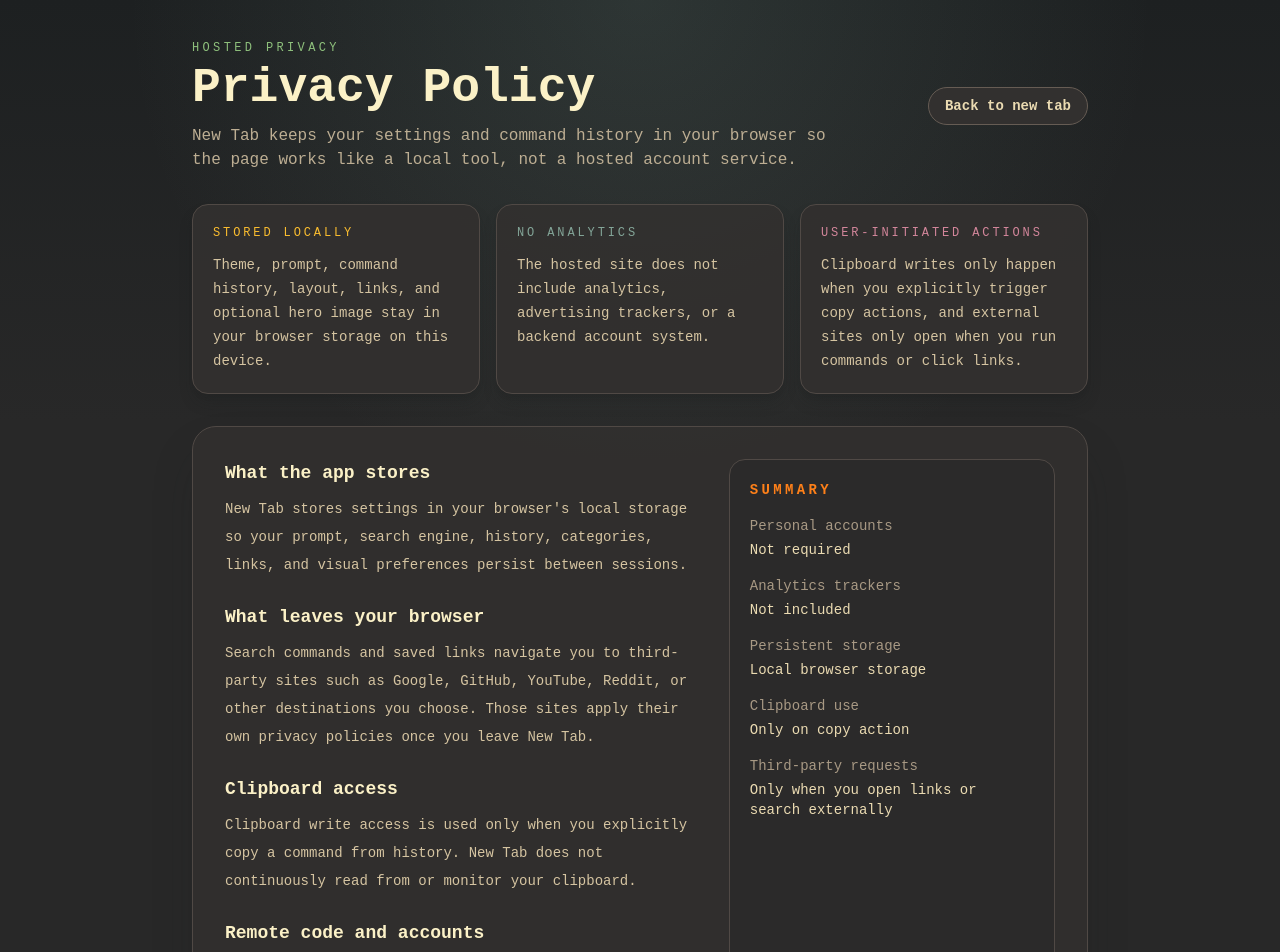
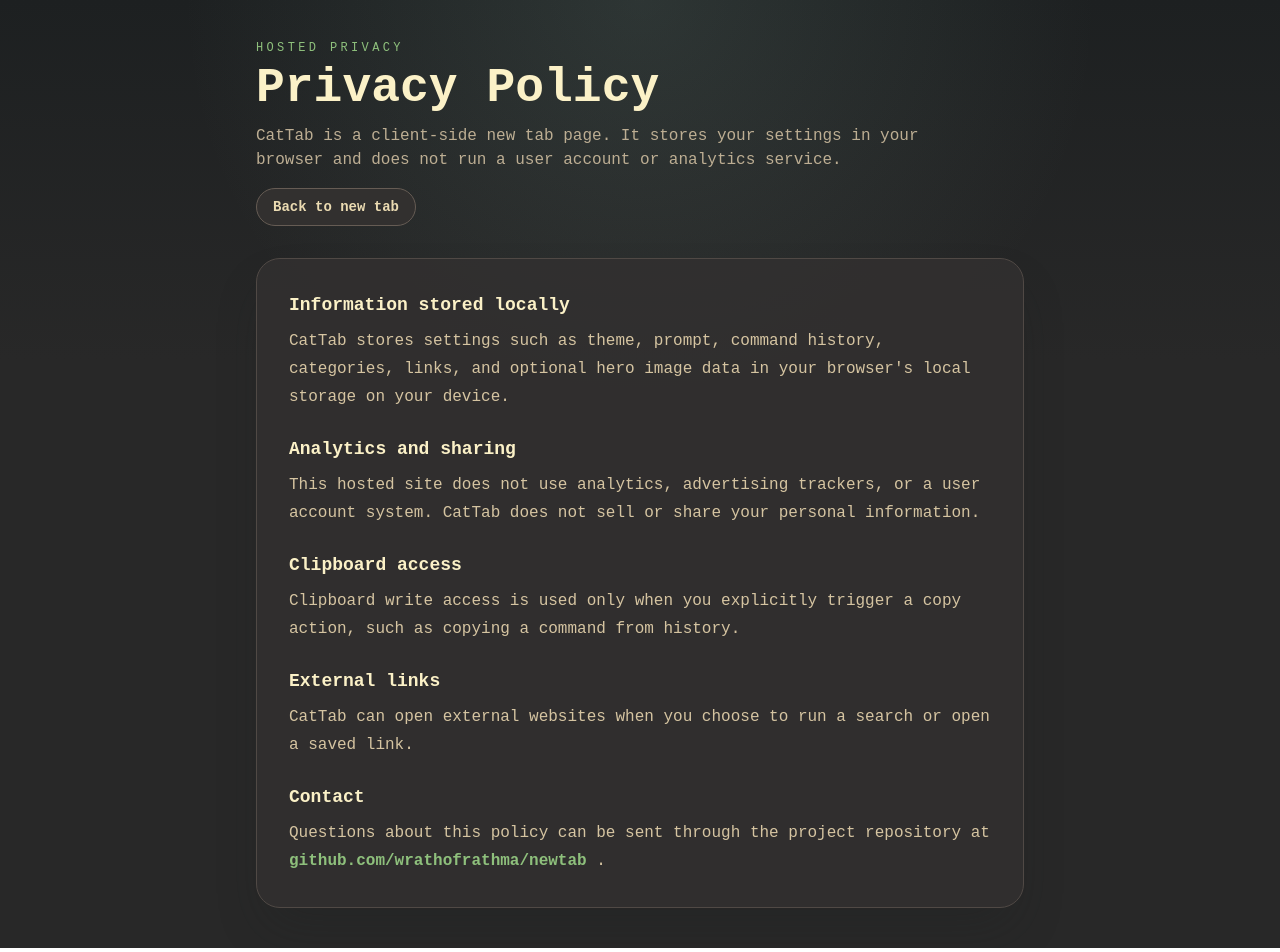
Before and after one commit to wrathofrathma/newtab, a Vue app: page /#/privacy in a window 1280 px wide. Shown: the top 952 px of the page. Built offline with nearby package versions, Linux system fonts and the light colour scheme.

Commit message:
Trim hosted privacy policy
Simplify the hosted privacy page into a leaner privacy notice with only the key storage, analytics, clipboard, links, and contact details.

```diff
--- a/src/views/Privacy.vue
+++ b/src/views/Privacy.vue
@@ -2,7 +2,7 @@
   <div
     class="min-h-screen bg-[radial-gradient(circle_at_top,_rgba(131,165,152,0.16),_transparent_40%),linear-gradient(180deg,var(--nt-surface-canvas-strong)_0%,var(--nt-surface-canvas)_38%,var(--nt-surface-canvas)_100%)] px-6 py-10 text-left text-gruvbox-dark-fg-1 sm:px-8 lg:px-12"
   >
-    <div class="mx-auto flex w-full max-w-4xl flex-col gap-8">
+    <div class="mx-auto flex w-full max-w-3xl flex-col gap-8">
       <div class="flex flex-wrap items-center justify-between gap-4">
         <div>
           <p
@@ -18,8 +18,8 @@
           <p
             class="mt-3 max-w-2xl text-sm leading-6 text-gruvbox-dark-fg-3 sm:text-base"
           >
-            New Tab keeps your settings and command history in your browser so
-            the page works like a local tool, not a hosted account service.
+            CatTab is a client-side new tab page. It stores your settings in
+            your browser and does not run a user account or analytics service.
           </p>
         </div>
 
@@ -31,78 +31,31 @@
         </RouterLink>
       </div>
 
-      <div class="grid gap-4 md:grid-cols-3">
-        <section
-          class="rounded-2xl border border-gruvbox-dark-bg-2 bg-gruvbox-dark-bg-s/90 p-5 shadow-lg shadow-gruvbox-dark-bg-h/25"
-        >
-          <p
-            class="text-xs uppercase tracking-[0.24em] text-gruvbox-dark-yellow-1"
-          >
-            Stored Locally
-          </p>
-          <p class="mt-3 text-sm leading-6 text-gruvbox-dark-fg-2">
-            Theme, prompt, command history, layout, links, and optional hero
-            image stay in your browser storage on this device.
-          </p>
-        </section>
-
-        <section
-          class="rounded-2xl border border-gruvbox-dark-bg-2 bg-gruvbox-dark-bg-s/90 p-5 shadow-lg shadow-gruvbox-dark-bg-h/25"
-        >
-          <p
-            class="text-xs uppercase tracking-[0.24em] text-gruvbox-dark-blue-1"
-          >
-            No Analytics
-          </p>
-          <p class="mt-3 text-sm leading-6 text-gruvbox-dark-fg-2">
-            The hosted site does not include analytics, advertising trackers, or
-            a backend account system.
-          </p>
-        </section>
-
-        <section
-          class="rounded-2xl border border-gruvbox-dark-bg-2 bg-gruvbox-dark-bg-s/90 p-5 shadow-lg shadow-gruvbox-dark-bg-h/25"
-        >
-          <p
-            class="text-xs uppercase tracking-[0.24em] text-gruvbox-dark-purple-1"
-          >
-            User-Initiated Actions
-          </p>
-          <p class="mt-3 text-sm leading-6 text-gruvbox-dark-fg-2">
-            Clipboard writes only happen when you explicitly trigger copy
-            actions, and external sites only open when you run commands or click
-            links.
-          </p>
-        </section>
-      </div>
-
       <div
-        class="rounded-3xl border border-gruvbox-dark-bg-2 bg-gruvbox-dark-bg-s/80 p-6 shadow-2xl shadow-gruvbox-dark-bg-h/30 sm:p-8"
+        class="rounded-3xl border border-gruvbox-dark-bg-2 bg-gruvbox-dark-bg-s/85 p-6 shadow-2xl shadow-gruvbox-dark-bg-h/30 sm:p-8"
       >
         <div
-          class="grid gap-6 lg:grid-cols-[minmax(0,1.25fr)_minmax(0,0.85fr)]"
+          class="space-y-6 text-sm leading-7 text-gruvbox-dark-fg-2 sm:text-base"
         >
-          <div class="space-y-6">
           <section>
             <h2 class="text-lg font-bold text-gruvbox-dark-fg-0">
-                What the app stores
+              Information stored locally
             </h2>
-              <p class="mt-2 text-sm leading-7 text-gruvbox-dark-fg-2">
-                New Tab stores settings in your browser's local storage so your
-                prompt, search engine, history, categories, links, and visual
-                preferences persist between sessions.
+            <p class="mt-2">
+              CatTab stores settings such as theme, prompt, command history,
+              categories, links, and optional hero image data in your browser's
+              local storage on your device.
             </p>
           </section>
 
           <section>
             <h2 class="text-lg font-bold text-gruvbox-dark-fg-0">
-                What leaves your browser
+              Analytics and sharing
             </h2>
-              <p class="mt-2 text-sm leading-7 text-gruvbox-dark-fg-2">
-                Search commands and saved links navigate you to third-party
-                sites such as Google, GitHub, YouTube, Reddit, or other
-                destinations you choose. Those sites apply their own privacy
-                policies once you leave New Tab.
+            <p class="mt-2">
+              This hosted site does not use analytics, advertising trackers, or
+              a user account system. CatTab does not sell or share your personal
+              information.
             </p>
           </section>
 
@@ -110,60 +63,38 @@
             <h2 class="text-lg font-bold text-gruvbox-dark-fg-0">
               Clipboard access
             </h2>
-              <p class="mt-2 text-sm leading-7 text-gruvbox-dark-fg-2">
-                Clipboard write access is used only when you explicitly copy a
-                command from history. New Tab does not continuously read from or
-                monitor your clipboard.
+            <p class="mt-2">
+              Clipboard write access is used only when you explicitly trigger a
+              copy action, such as copying a command from history.
             </p>
           </section>
 
           <section>
             <h2 class="text-lg font-bold text-gruvbox-dark-fg-0">
-                Remote code and accounts
+              External links
             </h2>
-              <p class="mt-2 text-sm leading-7 text-gruvbox-dark-fg-2">
-                The app does not load remote executable code at runtime and does
-                not require a user account, login, or cloud sync service to
-                function.
+            <p class="mt-2">
+              CatTab can open external websites when you choose to run a search
+              or open a saved link.
             </p>
           </section>
-          </div>
 
-          <aside
-            class="rounded-2xl border border-gruvbox-dark-bg-2 bg-gruvbox-dark-bg-0/60 p-5"
+          <section>
+            <h2 class="text-lg font-bold text-gruvbox-dark-fg-0">Contact</h2>
+            <p class="mt-2">
+              Questions about this policy can be sent through the project
+              repository at
+              <a
+                href="https://github.com/wrathofrathma/newtab"
+                target="_blank"
+                rel="noreferrer"
+                class="font-bold text-gruvbox-dark-aqua-1 hover:text-gruvbox-dark-aqua-0"
               >
-            <h2
-              class="text-sm font-bold uppercase tracking-[0.24em] text-gruvbox-dark-orange-1"
-            >
-              Summary
-            </h2>
-            <dl class="mt-4 space-y-4 text-sm">
-              <div>
-                <dt class="text-gruvbox-dark-fg-4">Personal accounts</dt>
-                <dd class="mt-1 text-gruvbox-dark-fg-1">Not required</dd>
-              </div>
-              <div>
-                <dt class="text-gruvbox-dark-fg-4">Analytics trackers</dt>
-                <dd class="mt-1 text-gruvbox-dark-fg-1">Not included</dd>
-              </div>
-              <div>
-                <dt class="text-gruvbox-dark-fg-4">Persistent storage</dt>
-                <dd class="mt-1 text-gruvbox-dark-fg-1">
-                  Local browser storage
-                </dd>
-              </div>
-              <div>
-                <dt class="text-gruvbox-dark-fg-4">Clipboard use</dt>
-                <dd class="mt-1 text-gruvbox-dark-fg-1">Only on copy action</dd>
-              </div>
-              <div>
-                <dt class="text-gruvbox-dark-fg-4">Third-party requests</dt>
-                <dd class="mt-1 text-gruvbox-dark-fg-1">
-                  Only when you open links or search externally
-                </dd>
-              </div>
-            </dl>
-          </aside>
+                github.com/wrathofrathma/newtab
+              </a>
+              .
+            </p>
+          </section>
         </div>
       </div>
     </div>
```
Lines whose indentation alone changed are shown as unchanged.
